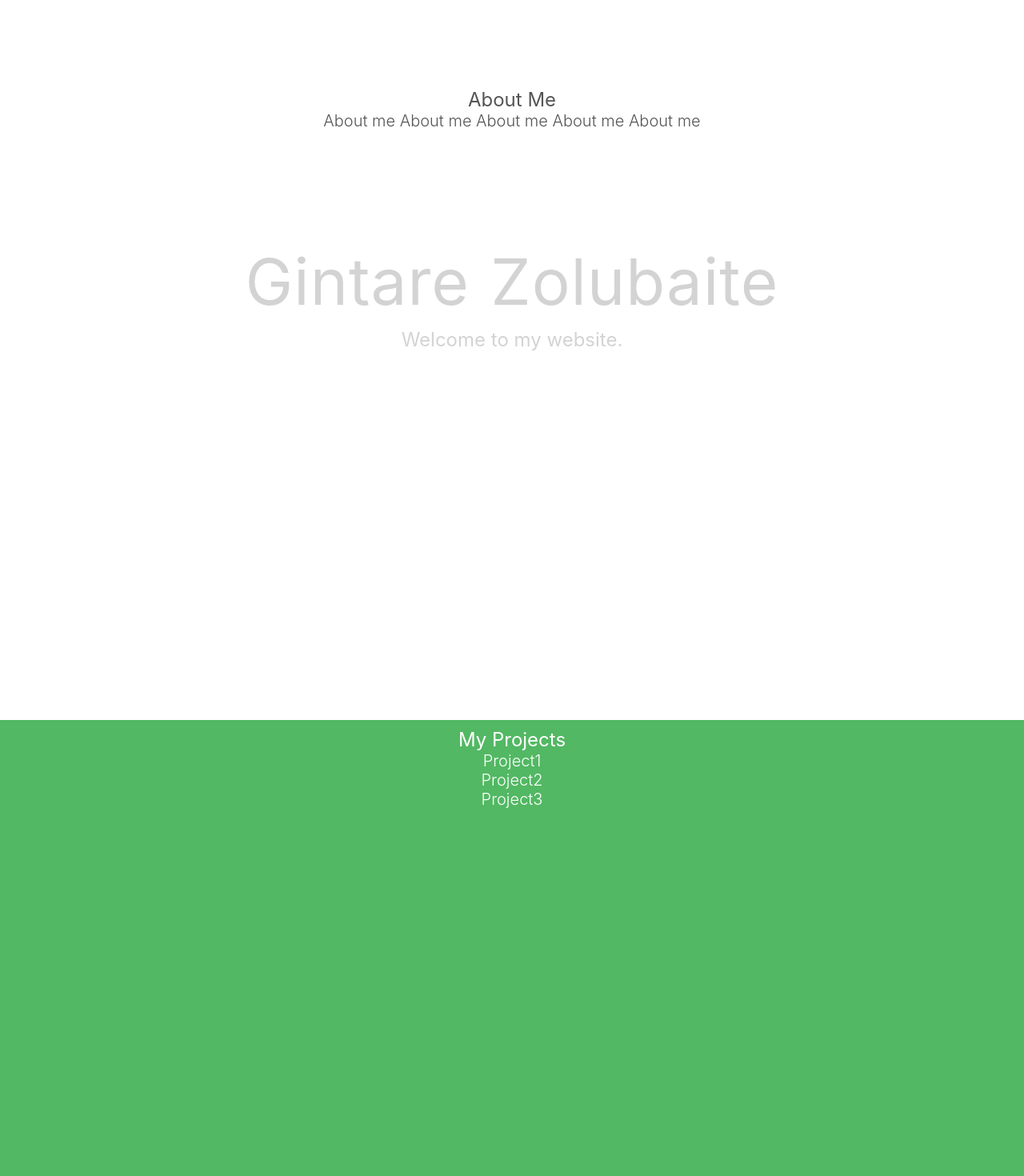
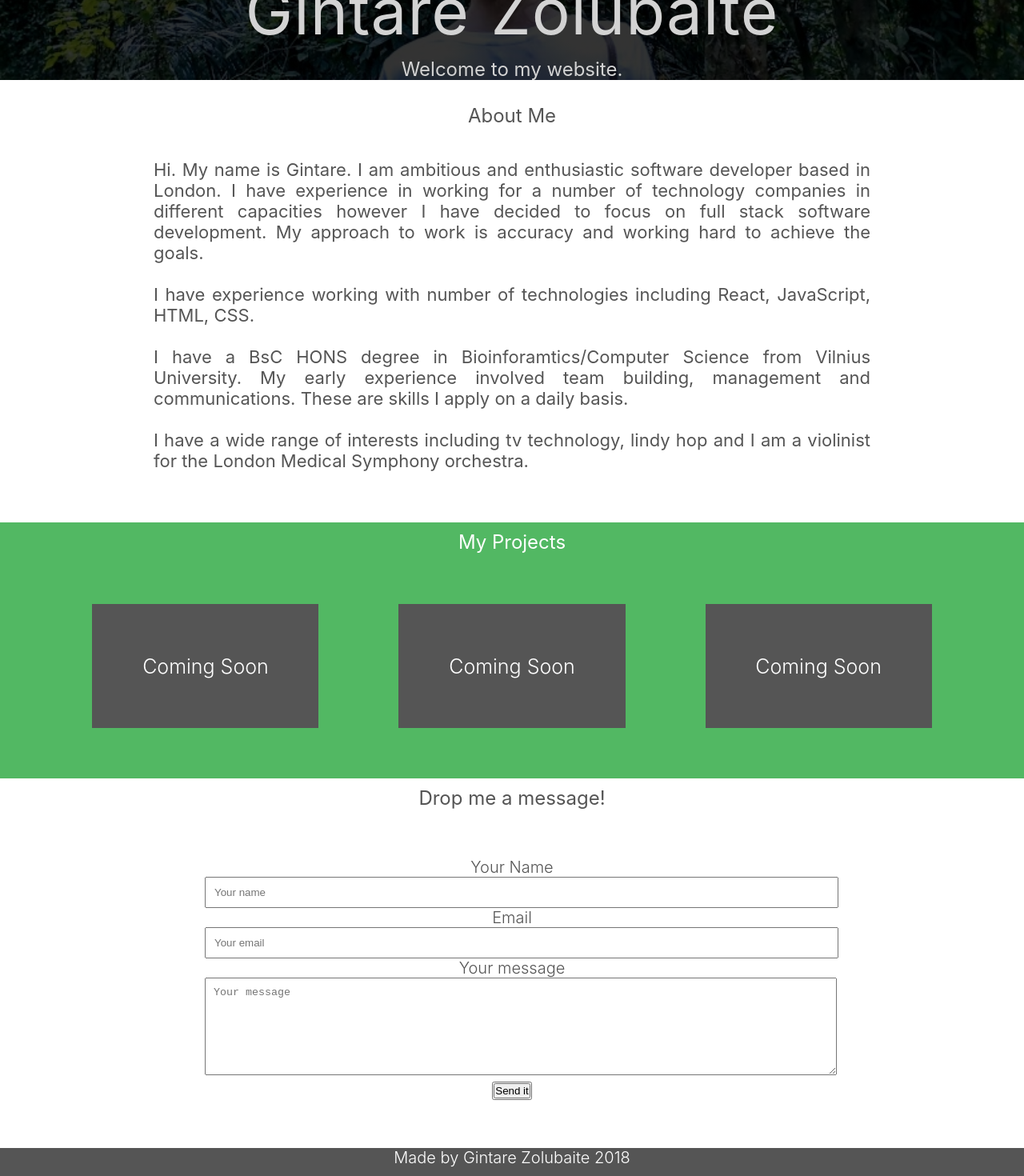
Before and after one commit to gintarios/my-website, a React (Create React App) app: page /contactMe in a window 1280 px wide. Shown: the part 700-2170 px from the top of the page at 80% size. Built offline with nearby package versions, Linux system fonts and the light colour scheme.

Commit message:
further changes

```diff
--- a/src/About.js
+++ b/src/About.js
@@ -6,11 +6,24 @@ const About = () => {
         <div className='section-about'>
             <h2>About Me</h2>
             <p>
-                About me
-                About me
-                About me
-                About me
-                About me
+                Hi. My name is Gintare.
+                I am ambitious and enthusiastic software developer based in London.
+                I have experience in working for a number of technology companies in different
+                capacities however I have decided to focus on full stack software development.
+                My approach to work is accuracy and working hard to achieve the goals.
+                <br />
+                <br />
+                I have experience working with number of technologies including React, JavaScript,
+                HTML, CSS.
+                <br />
+                <br />
+                I have a BsC HONS degree in Bioinforamtics/Computer Science from Vilnius University.
+                My early experience involved team building, management and communications.
+                These are skills I apply on a daily basis.
+                <br />
+                <br />
+                I have a wide range of interests including tv technology, lindy hop and I am a
+                violinist for the London Medical Symphony orchestra.
             </p>
         </div>
     )
--- a/src/App.css
+++ b/src/App.css
@@ -27,6 +27,17 @@ h2 {
   font-size: 24px;
 }
 
+h3 {
+  display: inline;
+  padding: 10px;
+  font-weight: 100;
+  color: #fff;
+}
+
+Route {
+  text-decoration: none;
+}
+
 .section-header h2 {
   color: rgb(211,211,211);
   font-size: 24px;
@@ -42,22 +53,33 @@ h2 {
 }
 
 .section-about {
-  height: 100vh;
+  padding-top: 20px;
+
+}
+
+.section-about p {
+  padding: 30px;
+  font-size: 22px;
+  font-weight:400;
+  padding-top: 40px;
+  padding-left: 15%;
+  padding-bottom: 5%;
+
+  width: 70%;
+  text-align: justify;
 }
 
 .section-myprojects {
   color: #fff;
-  height: 100vh;
   background-color: rgb(82, 184, 99);
 }
 
 .section-contactme {
-  height: 100vh;
   background-color: #fff;
 }
 
 .section-footer {
-  height: 25vh;
+  height: 20vh;
   color:#fff;
   background-color: #555;
 }
@@ -67,11 +89,47 @@ h2 {
   padding-left: 50%;
 }
 
-h3 {
-  display: inline;
+
+
+.projects-box {
+  padding: 1%;
+  display: flex;
+  justify-content: center;
+}
+
+.project {
+  margin: 50px;
+  font-size: 25px;
+  padding: 5%;
+}
+
+.project1 {
+  background-color: #555;
+}
+
+.project2 {
+  background-color: #555;
+}
+
+.project3 {
+  background-color: #555;
+}
+
+.contact-form {
+  padding: 60px;
+  width: 60%;
+  margin: 0 auto;
+}
+
+input[type=text],
+input[type=email],
+textarea {
+  width: 100%;
   padding: 10px;
-  font-weight: 100;
-  color: #fff;
+}
+
+textarea {
+  height: 100px;
 }
 
 
@@ -85,4 +143,23 @@ h3 {
     font-size: 15px;
     font-weight: 400;
   }
+
+
+h3 {
+  display: block;
+  font-size: 20px;
+  padding: 2px;
+  font-weight: 400;
 }
+h2 {
+  font-size:20px;
+  font-weight: 500;
+}
+
+.projects-box {
+  display: block;
+}
+.project {
+  padding: 20%;
+}
+}
--- a/src/ContactMe.js
+++ b/src/ContactMe.js
@@ -4,7 +4,32 @@ import './App.css';
 const ContactMe = () => {
     return (
         <div className='section-contactme'>
-            <h2>Contact Me</h2>
+            <h2>Drop me a message!</h2>
+
+            <div className='contact-form'>
+                <div className='contact-name'>
+                    <label>Your Name</label>
+                    <input type='text' name='name' id='name' placeholder='Your name' required />
+                </div>
+
+                <div className='contact-email'>
+                    <label for="email">Email</label>
+                    <input type="email" name="email" id="email" placeholder="Your email" required />
+                </div>
+
+                <div className='contact-message'>
+                    <label>Your message</label>
+                    <textarea name="message" placeholder="Your message"></textarea>
+                </div>
+
+                <button>
+                    <input type="submit" value="Send it" />
+                </button>
+
+
+
+            </div>
+
         </div>
     )
 }
--- a/src/Footer.js
+++ b/src/Footer.js
@@ -4,7 +4,7 @@ import './App.css';
 const Footer = () => {
     return (
         <div className='section-footer'>
-            <h2>Footer</h2>
+            <p>Made by Gintare Zolubaite 2018</p>
         </div>
     )
 }
--- a/src/MyProjects.js
+++ b/src/MyProjects.js
@@ -7,9 +7,9 @@ const MyProjects = () => {
             <h2>My Projects</h2>
 
             <div className='projects-box'>
-                <div className='project'>Project1</div>
-                <div className='project'>Project2</div>
-                <div className='project'>Project3</div>
+                <div className='project project1'>Coming Soon</div>
+                <div className='project project2'>Coming Soon</div>
+                <div className='project project3'>Coming Soon</div>
             </div>
         </div>
     )
```
Also changed, not shown: src/img/comingsoon.jpg (added), src/img/comingsoon1.jpg (added).
